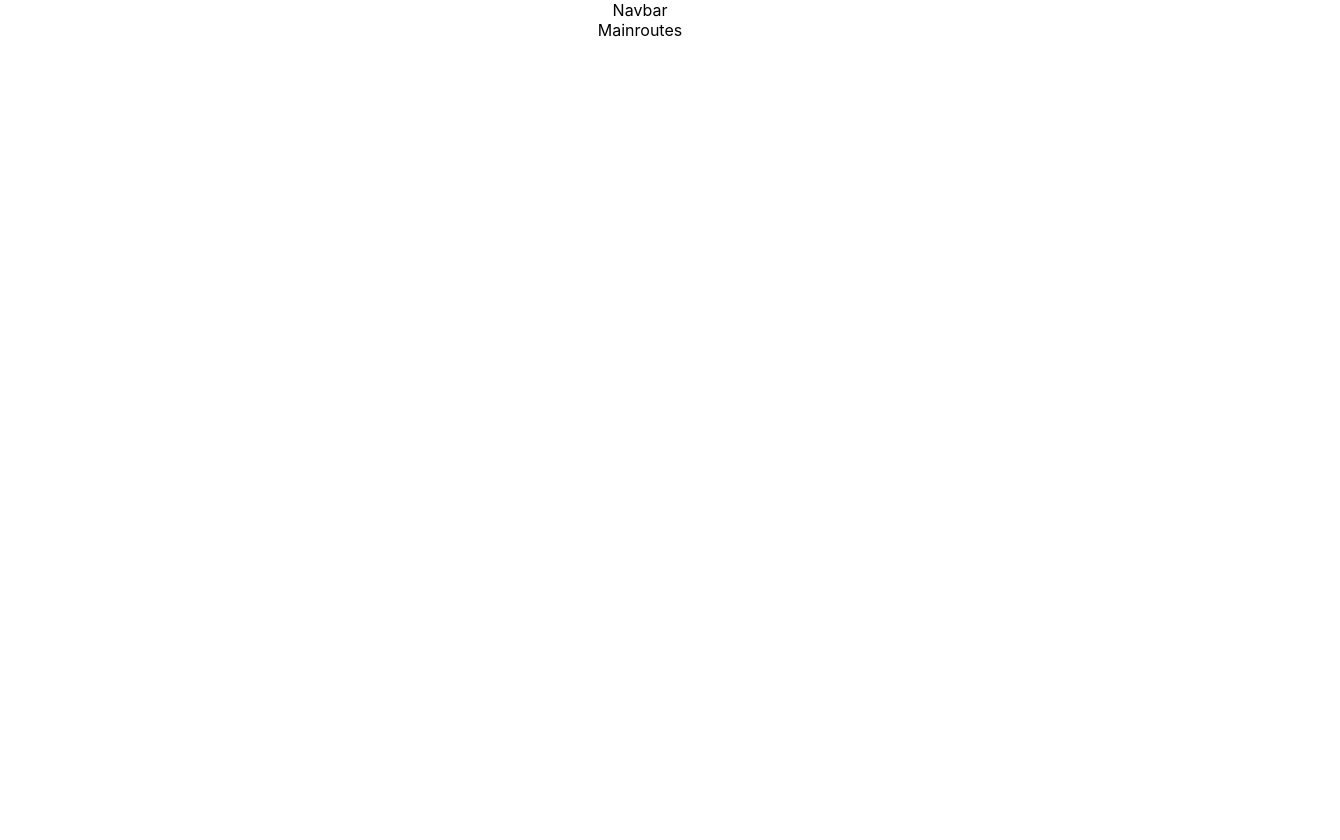
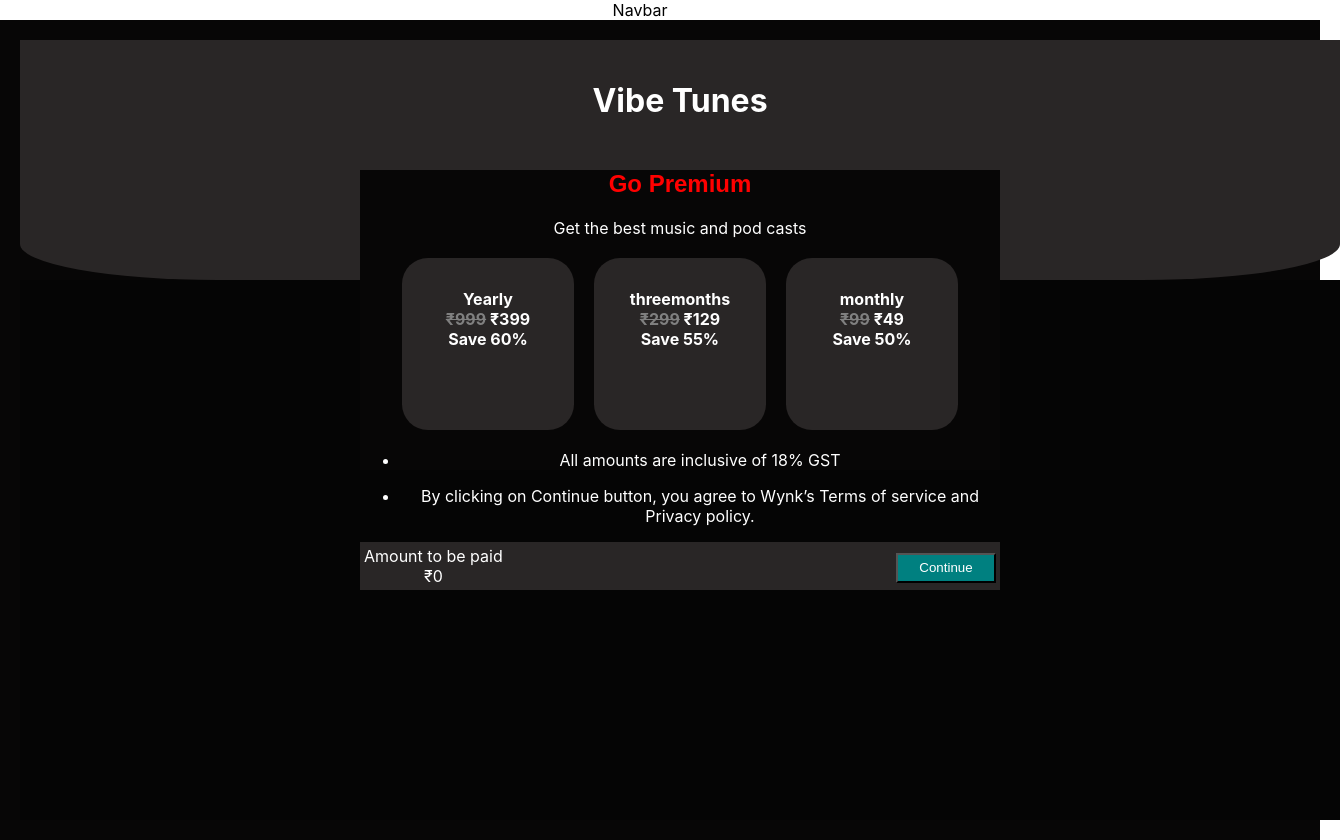
Before and after one commit to tejareddy9133/-cut-use-3761, a React (Create React App) app in the folder frontend/: page /subscription in a window 1280 px wide. Shown: the whole page, 1340 px wide, since content can reach past the window. Before the commit the page ends 800 px from the top, so only its background shows below. Built offline with nearby package versions, Linux system fonts and the light colour scheme; the HTML template or start-up script is replaced by a standard one.

Commit message:
subscription

```diff
--- a/frontend/src/css/Subsccription.css
+++ b/frontend/src/css/Subsccription.css
@@ -24,7 +24,7 @@
     margin: auto;
     height: 300px;
     width: 50%;
-    border: 1px solid white;
+    /* border: 1px solid white; */
     margin-top: -150px;
 }
 .subscibemethods{
@@ -32,12 +32,14 @@
     height: 60%;
     margin: auto;
     display: flex;
-    border: 1px solid white;
+    /* border: 1px solid white; */
 }
 .subscibemethods >.child{
     width: 30%;
     height: 90%;
     margin: auto;
-    border: 1px solid white;
+    /* border: 1px solid white; */
+    border-radius: 15%;
+    background-color: #292626;
     padding-top: 10px;
 }
--- a/frontend/src/pages/Subscription.jsx
+++ b/frontend/src/pages/Subscription.jsx
@@ -1,6 +1,29 @@
-import React from "react";
+import React, { useState } from "react";
 import "../css/Subsccription.css";
 const Subscription = () => {
+  const [year, setYear] = useState(false);
+  const [month, setMonnth] = useState(false);
+  const [three, setthree] = useState(false);
+  const [price, setPrice] = useState(0);
+  const yearly = () => {
+    setYear(true);
+    setMonnth(false);
+    setthree(false);
+    setPrice(329);
+  };
+  const theemonths = () => {
+    setYear(false);
+    setMonnth(false);
+    setthree(true);
+    setPrice(129);
+  };
+  const monthly = () => {
+    setYear(false);
+    setMonnth(true);
+    setthree(false);
+    setPrice(49);
+  };
+  console.log(year, month, three, price);
   return (
     <>
       <div className="container">
@@ -19,7 +42,11 @@
             </h2>
             <p style={{ color: "white" }}>Get the best music and pod casts</p>
             <div className="subscibemethods">
-              <div className="child">
+              <div
+                className="child"
+                onClick={yearly}
+                style={{ border: year ? "3px solid red" : "0px solid black" }}
+              >
                 <h4 style={{ color: "white" }}>
                   Yearly <br />{" "}
                   <span
@@ -30,8 +57,73 @@
                   ₹399 <br /> Save 60%
                 </h4>
               </div>
-              <div className="child"></div>
-              <div className="child"></div>
+              <div
+                className="child"
+                onClick={theemonths}
+                style={{ border: three ? "2px solid red" : "0px solid" }}
+              >
+                <h4 style={{ color: "white" }}>
+                  threemonths <br />{" "}
+                  <span
+                    style={{ color: "grey", textDecoration: " line-through" }}
+                  >
+                    ₹299
+                  </span>{" "}
+                  ₹129 <br /> Save 55%
+                </h4>
+              </div>
+              <div
+                className="child"
+                onClick={monthly}
+                style={{ border: month ? "3px solid red" : "0px solid black" }}
+              >
+                <h4 style={{ color: "white" }}>
+                  monthly <br />{" "}
+                  <span
+                    style={{ color: "grey", textDecoration: " line-through" }}
+                  >
+                    ₹99
+                  </span>{" "}
+                  ₹49 <br /> Save 50%
+                </h4>
+              </div>
+            </div>
+            <div style={{ color: "white" }}>
+              <ul>
+                <li>All amounts are inclusive of 18% GST</li>
+                <li>
+                  <p>
+                    By clicking on Continue button, you agree to Wynk’s Terms of
+                    service and Privacy policy.
+                  </p>
+                </li>
+              </ul>
+            </div>
+            <div
+              style={{
+                color: "white",
+                backgroundColor: "#292626",
+                display: "flex",
+                justifyContent: "space-between",
+                padding: "4px",
+              }}
+            >
+              <div>
+                Amount to be paid <br /> ₹{price}
+              </div>
+              <div>
+                <button
+                  style={{
+                    color: "white",
+                    backgroundColor: "teal",
+                    height: "30px",
+                    width: "100px",
+                    marginTop: "7px",
+                  }}
+                >
+                  Continue
+                </button>
+              </div>
             </div>
           </div>
         </div>
--- a/frontend/src/routes/Mainroutes.jsx
+++ b/frontend/src/routes/Mainroutes.jsx
@@ -1,7 +1,15 @@
 import React from "react";
+import { Route, Routes } from "react-router-dom";
+import Subscription from "../pages/Subscription";
 
 const Mainroutes = () => {
-  return <div>Mainroutes</div>;
+  return (
+    <div>
+      <Routes>
+        <Route path={"/subscription"} Component={Subscription} />
+      </Routes>
+    </div>
+  );
 };
 
 export default Mainroutes;
```
